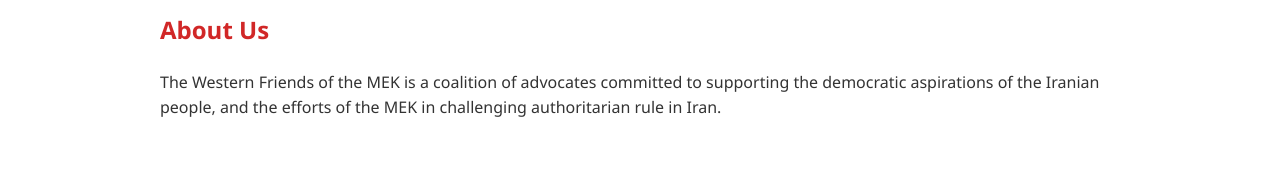
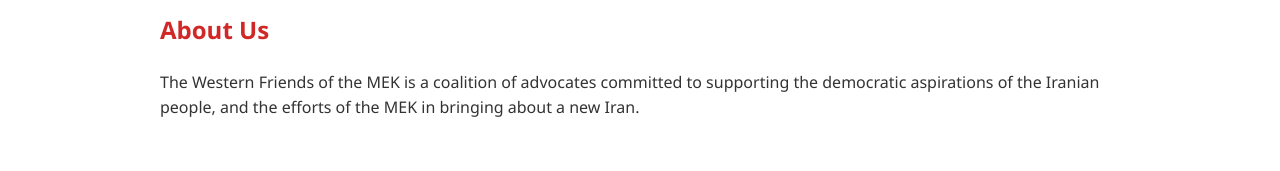
Before and after one commit to catlikesice/Friends-of-the-MEK, a plain HTML site: page index.html in a window 1280 px wide. Shown: the part 515-686 px from the top of the page. Drawn offline with Linux system fonts and the light colour scheme.

Commit message:
Update index.html

```diff
--- a/index.html
+++ b/index.html
@@ -31,7 +31,7 @@
   <section id="about" class="section">
     <div class="container">
       <h2>About Us</h2>
-      <p>The Western Friends of the MEK is a coalition of advocates committed to supporting the democratic aspirations of the Iranian people, and the efforts of the MEK in challenging authoritarian rule in Iran.</p>
+      <p>The Western Friends of the MEK is a coalition of advocates committed to supporting the democratic aspirations of the Iranian people, and the efforts of the MEK in bringing about a new Iran.</p>
     </div>
   </section>
 
```
